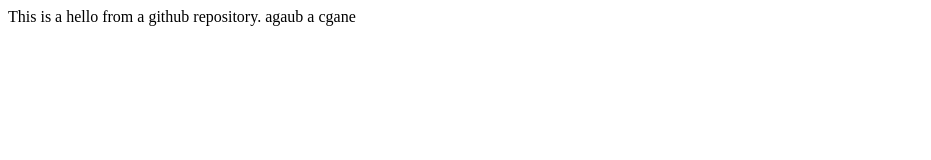
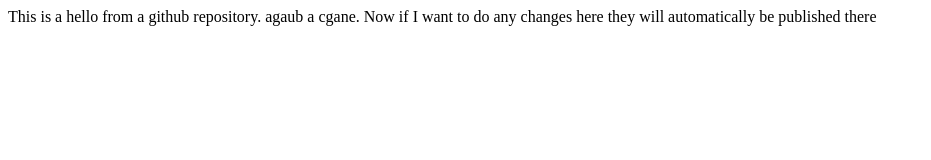
Before and after one commit to MSamiTariq/bootcamp2020, a plain HTML site: page index.html in a window 1280 px wide. Shown: the whole page, without its empty margins (0-931 px from the left). Drawn offline with Linux system fonts and the light colour scheme.

Commit message:
another update
update to see whether it is working or not

```diff
--- a/index.html
+++ b/index.html
@@ -6,6 +6,8 @@
     <title>Document</title>
 </head>
 <body>
-    <div class="container">This is a hello from a github repository. agaub a cgane</div>
+    <div class="container">This is a hello from a github repository. agaub a cgane.
+        Now if I want to do any changes here they will automatically be published there
+    </div>
 </body>
 </html>
```
